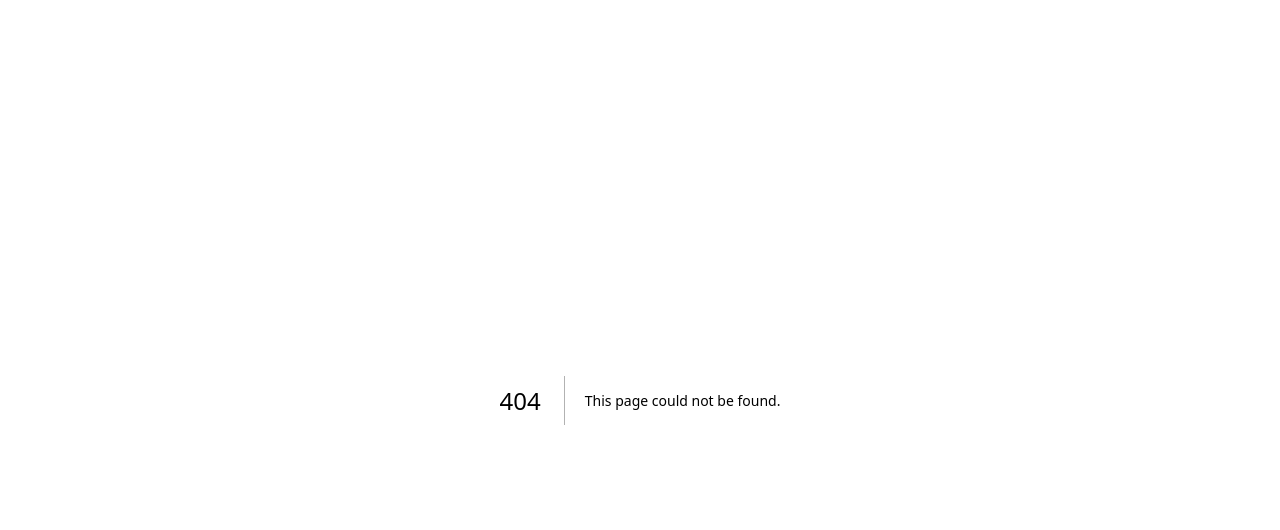
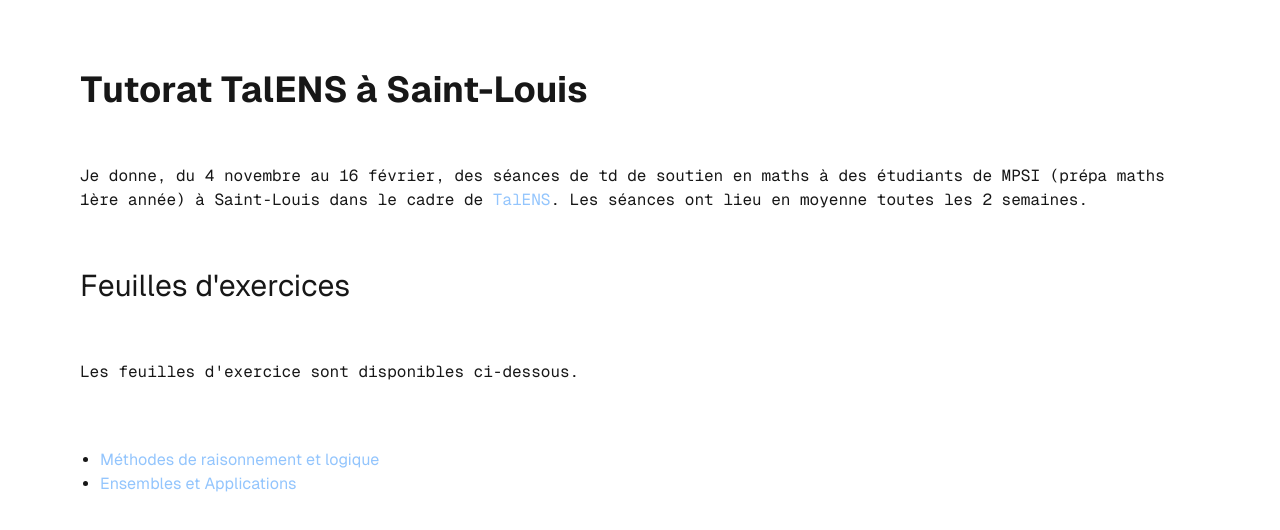
Before and after one commit to NathBo/personal-ens-page, a Next.js app: page /tutorat in a window 1280 px wide. Before the commit this address had no page. Shown: the top 530 px of the page. Built offline with nearby package versions, Linux system fonts and the light colour scheme.

Commit message:
page du tutorat plus belle

```diff
--- a/pages/index.js
+++ b/pages/index.js
@@ -101,8 +101,8 @@ export default function Home() {
       <section id="Teaching">
       <h2 className="text-3xl">Teaching</h2>
       <p className="text-lg">I gave some tutoring in the prépa MPSI of Saint-Louis, as part of the TalENS program.</p>
-      <a href="/tutoring" className="text-blue-300 hover:underline">
-        here
+      <a href="/tutorat" className="text-blue-300 hover:underline">
+        More Info
       </a>
 
       </section>
--- /dev/null
+++ b/pages/tutorat.js
@@ -0,0 +1,39 @@
+import localFont from "next/font/local";
+
+
+const geistSans = localFont({
+  src: "./fonts/GeistVF.woff",
+  variable: "--font-geist-sans",
+  weight: "100 900",
+});
+const geistMono = localFont({
+  src: "./fonts/GeistMonoVF.woff",
+  variable: "--font-geist-mono",
+  weight: "100 900",
+});
+
+
+export default function Tutoring() {
+  return (
+    <div
+    className={`${geistSans.variable} ${geistMono.variable} grid grid-rows-[20px_1fr_20px] items-center p-8 pb-20 gap-16 sm:p-20 font-[family-name:var(--font-geist-sans)]`}
+    >
+      <header className="py-10">
+        <h1 className="text-4xl font-bold">Tutorat TalENS à Saint-Louis</h1>
+      </header>
+      <h1 className="font-[family-name:var(--font-geist-mono)]">Je donne, du 4 novembre au 16 février, des séances de td de soutien en maths à des étudiants de MPSI (prépa maths 1ère année) à Saint-Louis
+      dans le cadre de <a href="https://pesu.ens.fr/talens/" target="_blank" rel="noopener noreferrer" className="text-blue-300 hover:underline">TalENS</a>.
+      Les séances ont lieu en moyenne toutes les 2 semaines.</h1>
+      <h2 className="text-3xl">Feuilles d'exercices</h2>
+      <h1 className="font-[family-name:var(--font-geist-mono)]">Les feuilles d'exercice sont disponibles ci-dessous.</h1>
+      <ul className="list-disc ml-5">
+        <li><a href="/tutoring/Méthodes_de_raisonnement_et_logique.pdf" target="_blank" rel="noopener noreferrer" className="text-blue-300 hover:underline">
+          Méthodes de raisonnement et logique
+          </a></li>
+        <li><a href="/tutoring/Tutorat_Ensembles_et_applications.pdf" target="_blank" rel="noopener noreferrer" className="text-blue-300 hover:underline">
+          Ensembles et Applications
+          </a></li>
+      </ul>
+    </div>
+  );
+}
--- a/pages/tutoring.js
+++ /dev/null
@@ -1,15 +0,0 @@
-export default function Tutoring() {
-  return (
-    <div>
-      <h1>Exercise Sheets</h1>
-      <ul>
-        <li><a href="/tutoring/Méthodes_de_raisonnement_et_logique.pdf" target="_blank" rel="noopener noreferrer" className="text-blue-300 hover:underline">
-          Méthodes de raisonnement et logique
-          </a></li>
-        <li><a href="/tutoring/Tutorat_Ensembles_et_applications.pdf" target="_blank" rel="noopener noreferrer" className="text-blue-300 hover:underline">
-          Ensembles et Applications
-          </a></li>
-      </ul>
-    </div>
-  );
-}
```
